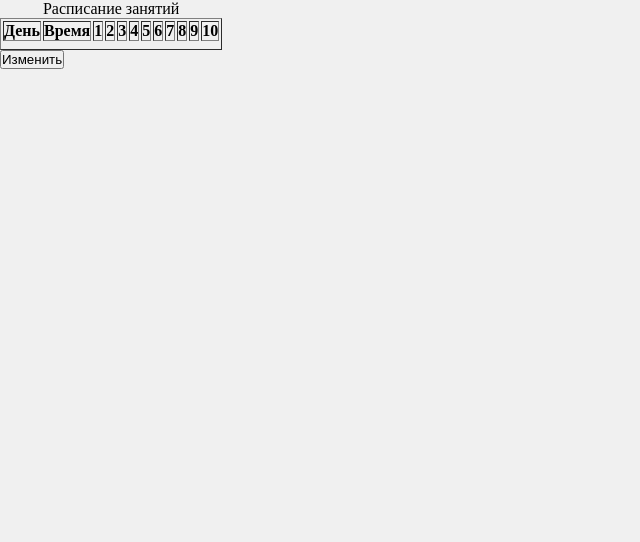
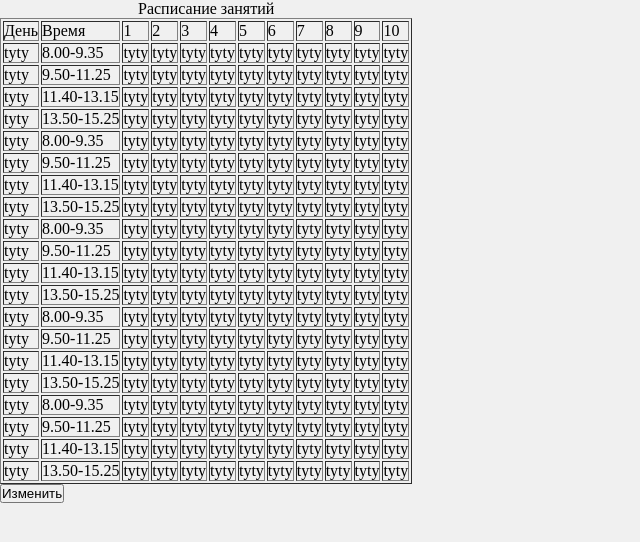
Before and after one commit to Gon4ar5/WebTimeTable, a website: page public/startAdminPage.html in a window 1280 px wide. Shown: the whole page, without its empty margins (0-640 px from the left). Drawn offline with nearby package versions, Linux system fonts and the light colour scheme.

Commit message:
second commit

```diff
--- a/models/groups.js
+++ b/models/groups.js
@@ -7,7 +7,6 @@ module.exports = (Sequelize, sequelize) => {
         },
         number: { type: Sequelize.INTEGER },
         facility: { type: Sequelize.STRING },
-        specialization: { type: Sequelize.STRING },
-        course: { type: Sequelize.STRING }
+        specialization: { type: Sequelize.STRING }
     });
 };
--- a/public/startAdminPage.html
+++ b/public/startAdminPage.html
@@ -1,43 +1,62 @@
 <!DOCTYPE html>
 <html xmlns="http://www.w3.org/1999/xhtml">
 <head>
-    <meta charset="utf-8" />
+    <meta charset="utf-8"/>
     <title></title>
-    <script src="form.js"></script>
-    <link rel="stylesheet" href="site.css" />
+    <link rel="stylesheet" href="site.css"/>
     <script src='http://code.jquery.com/jquery-3.2.1.min.js'></script>
 </head>
 <body>
-    <table border="1" id="TimeTable">
+<table border="1" id="TimeTable" name="TimeTable">
+    <tbody>
     <caption>Расписание занятий</caption>
     <tr>
-            <th>День</th>
-            <th>Время</th>
-            <th>1</th>
-            <th>2</th>
-            <th>3</th>
-            <th>4</th>
-            <th>5</th>
-            <th>6</th>
-            <th>7</th>
-            <th>8</th>
-            <th>9</th>
-            <th>10</th>
+        <td>День</td>
+        <td>Время</td>
+        <td>1</td>
+        <td>2</td>
+        <td>3</td>
+        <td>4</td>
+        <td>5</td>
+        <td>6</td>
+        <td>7</td>
+        <td>8</td>
+        <td>9</td>
+        <td>10</td>
     </tr>
+    </tbody>
+</table>
 <script type="text/javascript">
-            var table = document.getElementById('TimeTable');
-            var td = table.getElementsByTagName("td");
-            table.insertRow(-1);
-            table.insertRow(1);
-            table.insertRow(2);
+    let table = document.getElementById('TimeTable');
+    for (let i = 1; i < 21; i++) {
+        var row = table.insertRow(i);
+        for (let j = 0; j < 12; j++) {
+            var cell1 = row.insertCell(j);
+            if((j == 1 && i == 1) || (j == 1 && i == 5) || (j == 1 && i == 9) || (j == 1 && i == 13) || (j == 1 && i == 17)) {
+                cell1.innerHTML = "8.00-9.35";
+            }
+            else if(j == 1 && i == 2 || (j == 1 && i == 6) || (j == 1 && i == 10) || (j == 1 && i == 14) || (j == 1 && i == 18)) {
+                cell1.innerHTML = "9.50-11.25";
+            }
+            else if(j == 1 && i == 3 || (j == 1 && i == 7) || (j == 1 && i == 11) || (j == 1 && i == 15) || (j == 1 && i == 19)) {
+                cell1.innerHTML = "11.40-13.15";
+            }
+            else if(j == 1 && i == 4 || (j == 1 && i == 8) || (j == 1 && i == 12) || (j == 1 && i == 16) || (j == 1 && i == 20)) {
+                cell1.innerHTML = "13.50-15.25";
+            }
+
+            else {
+                cell1.innerHTML = "tyty";
+            }
+        }
+    }
 </script>
-    </table>
 <form>
     <input type="button" value="Изменить" onclick="ifchange()"/>
 </form>
 <script>
     function ifchange() {
-        document.location.href="/change.html";
+        document.location.href = "/change.html";
     }
 </script>
 </body>
--- a/schemas/groups.js
+++ b/schemas/groups.js
@@ -3,6 +3,5 @@ const Joi = require('joi');
 module.exports = {
     number: Joi.number,
     facility: Joi.string(),
-    specialization: Joi.string(),
-    course: Joi.string().min(1)
+    specialization: Joi.string()
 };
```
Also changed, not shown: data/groups.json (+4 -8 lines), public/change.html (+1 -1 lines), public/seeDates.html (+11 -1 lines), public/seeLecturers.html (+11 -0 lines), public/seeUsers.html (+11 -1 lines), public/updateDates.html (+11 -1 lines), public/updateEN.html (+11 -0 lines), public/updateTimetable.html (+10 -1 lines), 2 other files. Lines whose indentation alone changed are shown as unchanged.
